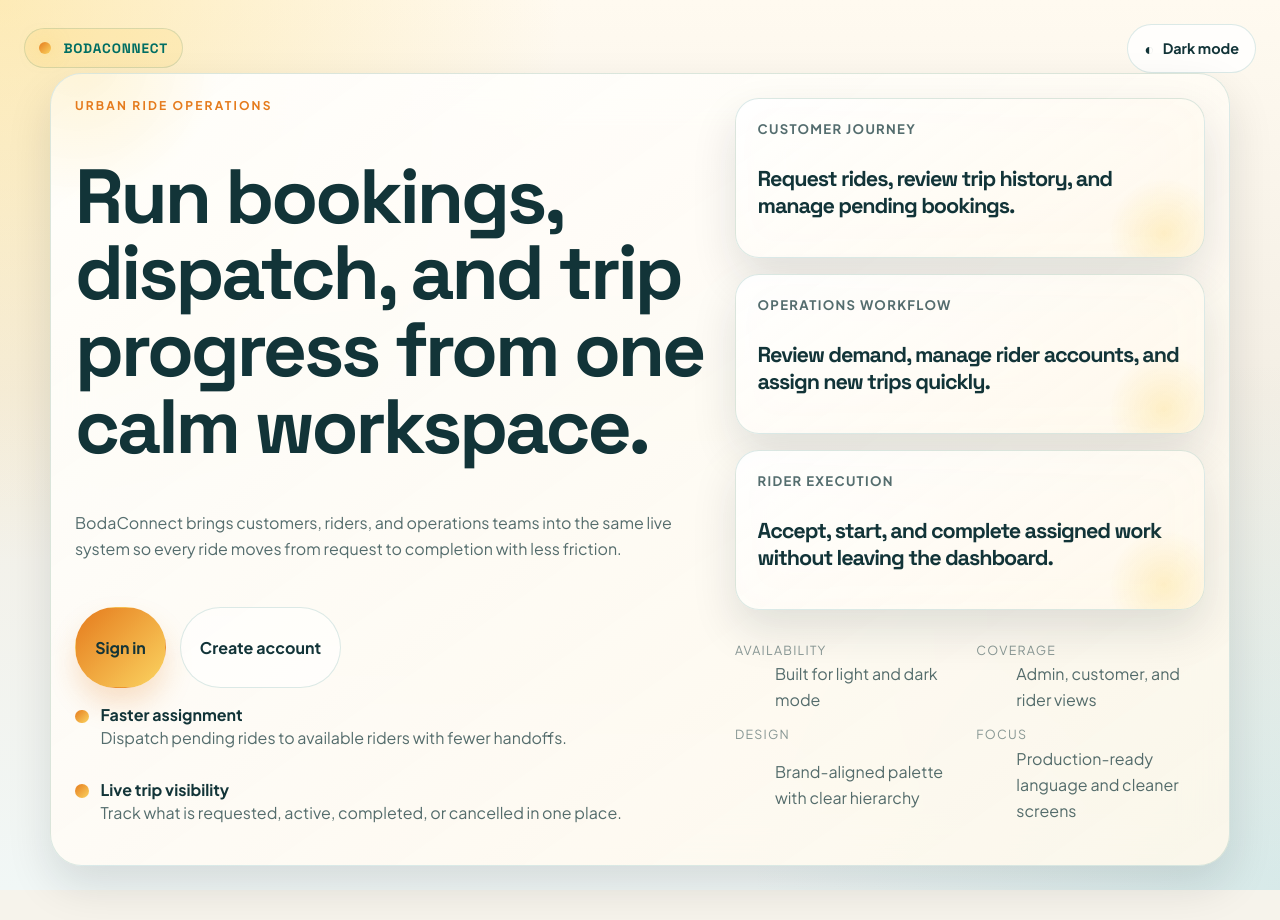
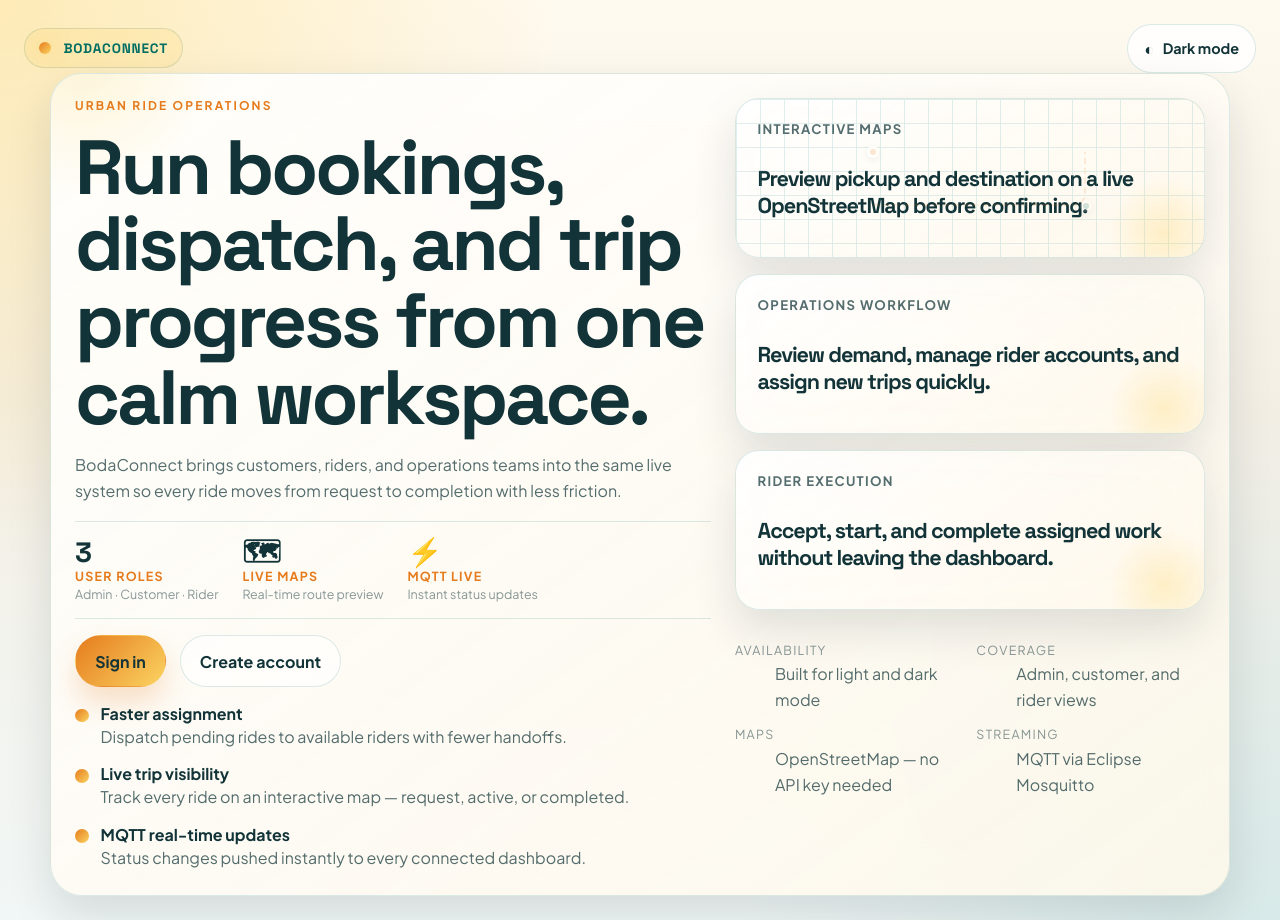
Before and after one commit to dawillygene/BodaConnect, a React app in the folder frontend/: page / in a window 1280 px wide. Before the commit the page ends 890 px from the top, so only its background shows below. Built offline with nearby package versions, Linux system fonts and the light colour scheme; the HTML template or start-up script is replaced by a standard one.

Commit message:
Refresh public home page with maps and live update highlights

```diff
--- a/frontend/src/pages/PublicHomePage.jsx
+++ b/frontend/src/pages/PublicHomePage.jsx
@@ -1,5 +1,11 @@
 import { Link } from 'react-router-dom';
 import { ThemeToggle } from '../components/ThemeToggle';
+
+const stats = [
+  { value: '3', label: 'User roles', sub: 'Admin · Customer · Rider' },
+  { value: '🗺', label: 'Live maps', sub: 'Real-time route preview' },
+  { value: '⚡', label: 'MQTT live', sub: 'Instant status updates' },
+];
 
 export function PublicHomePage() {
   return (
@@ -15,6 +21,7 @@
           </div>
         </div>
       </div>
+
       <section className="hero-panel">
         <div className="hero-copy">
           <span className="eyebrow">Urban ride operations</span>
@@ -24,6 +31,18 @@
             same live system so every ride moves from request to completion with
             less friction.
           </p>
+
+          {/* Quick stats row */}
+          <div className="hero-stats-row">
+            {stats.map((s) => (
+              <div key={s.label} className="hero-stat">
+                <strong className="hero-stat-value">{s.value}</strong>
+                <span className="hero-stat-label">{s.label}</span>
+                <span className="hero-stat-sub">{s.sub}</span>
+              </div>
+            ))}
+          </div>
+
           <div className="hero-actions">
             <Link className="button" to="/login">
               Sign in
@@ -32,6 +51,7 @@
               Create account
             </Link>
           </div>
+
           <div className="hero-highlights">
             <div className="hero-highlight">
               <span aria-hidden="true" className="hero-highlight-dot" />
@@ -44,16 +64,29 @@
               <span aria-hidden="true" className="hero-highlight-dot" />
               <div>
                 <strong>Live trip visibility</strong>
-                <p className="supporting-copy">Track what is requested, active, completed, or cancelled in one place.</p>
+                <p className="supporting-copy">Track every ride on an interactive map — request, active, or completed.</p>
+              </div>
+            </div>
+            <div className="hero-highlight">
+              <span aria-hidden="true" className="hero-highlight-dot" />
+              <div>
+                <strong>MQTT real-time updates</strong>
+                <p className="supporting-copy">Status changes pushed instantly to every connected dashboard.</p>
               </div>
             </div>
           </div>
         </div>
 
         <div className="hero-grid hero-sidebar">
-          <article className="metric-card">
-            <span>Customer journey</span>
-            <strong>Request rides, review trip history, and manage pending bookings.</strong>
+          <article className="metric-card hero-map-card">
+            <div className="hero-map-placeholder" aria-hidden="true">
+              <div className="hero-map-pin hero-map-pin-a" />
+              <div className="hero-map-line" />
+              <div className="hero-map-pin hero-map-pin-b" />
+              <div className="hero-map-grid" />
+            </div>
+            <span>Interactive maps</span>
+            <strong>Preview pickup and destination on a live OpenStreetMap before confirming.</strong>
           </article>
           <article className="metric-card">
             <span>Operations workflow</span>
@@ -73,12 +106,12 @@
               <dd>Admin, customer, and rider views</dd>
             </div>
             <div>
-              <dt>Design</dt>
-              <dd>Brand-aligned palette with clear hierarchy</dd>
+              <dt>Maps</dt>
+              <dd>OpenStreetMap — no API key needed</dd>
             </div>
             <div>
-              <dt>Focus</dt>
-              <dd>Production-ready language and cleaner screens</dd>
+              <dt>Streaming</dt>
+              <dd>MQTT via Eclipse Mosquitto</dd>
             </div>
           </dl>
         </div>
```
